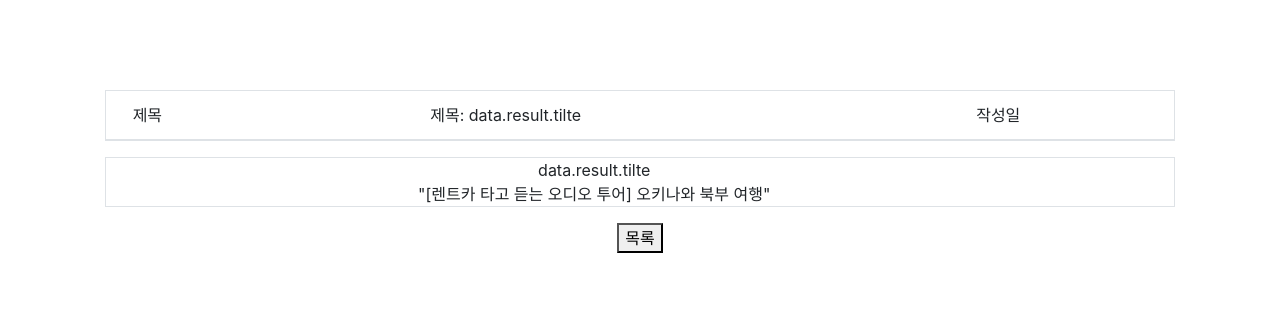
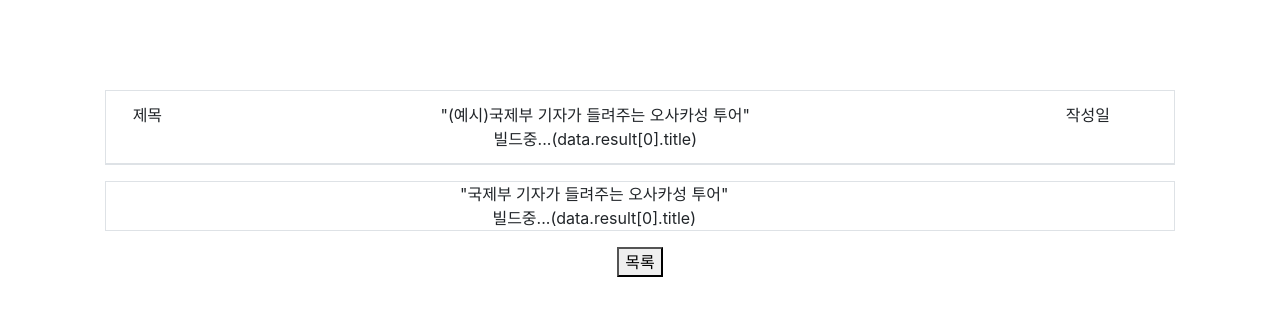
Before and after one commit to ko7452/tourlive, a React (Create React App) app: page /board in a window 1280 px wide. Shown: the top 316 px of the page. Built offline with nearby package versions, Linux system fonts and the light colour scheme.

Commit message:
update board.js

```diff
--- a/src/component/Board.js
+++ b/src/component/Board.js
@@ -5,12 +5,12 @@ import Table from "react-bootstrap/Table";
 import Row from "react-bootstrap/Row";
 import Col from "react-bootstrap/Col";
 
-const Board = ({ history }) => {
+const Board = ({ history, boards }) => {
   // 게시글의 내용을 보여줍니다
   const homeButton = () => {
     history.push("/");
   };
-  //   console.log("boads 받아옴??", boards);
+  console.log("boads 게시글 받아옴??", boards);
   return (
     <div>
       <Container>
@@ -22,10 +22,12 @@ const Board = ({ history }) => {
                   <Col xs={6} md={1}>
                     제목
                   </Col>
-                  <Col xs={6} md={7}>
-                    제목: data.result.tilte
+                  <Col xs={6} md={9}>
+                    "(예시)국제부 기자가 들려주는 오사카성 투어"
+                    <br />
+                    빌드중...(data.result[0].title)
                   </Col>
-                  <Col xs={6} md={4}>
+                  <Col xs={6} md={2}>
                     작성일
                   </Col>
                 </Row>
@@ -39,8 +41,9 @@ const Board = ({ history }) => {
           <Row>
             <Col xs={6} md={1} />
             <Col xs={6} md={9}>
-              data.result.tilte <br />
-              "[렌트카 타고 듣는 오디오 투어] 오키나와 북부 여행"
+              "국제부 기자가 들려주는 오사카성 투어"
+              <br />
+              빌드중...(data.result[0].title)
             </Col>
             <Col xs={6} md={4} />
           </Row>
--- a/src/component/BoardList.js
+++ b/src/component/BoardList.js
@@ -29,7 +29,7 @@ const BoardList = ({ boards, setbBoards }) => {
         return res.json();
       })
       .then((res) => {
-        console.log("이거 뭐나오지?", res.data);
+        console.log("이거 뭐나오지?", res.data.rsults);
         setbBoards(res.data.results);
         // console.log("boards 이거 다른거", boards);
       })
--- a/src/component/BoardListEntry.js
+++ b/src/component/BoardListEntry.js
@@ -1,5 +1,5 @@
 import React from "react";
-import { Link } from "react-router-dom";
+import { NavLink } from "react-router-dom";
 
 import "bootstrap/dist/css/bootstrap.min.css";
 import Container from "react-bootstrap/Container";
@@ -11,7 +11,7 @@ import Col from "react-bootstrap/Col";
 // import Table from "react-bootstrap/Table";
 
 const BoardListEntry = ({ boards }) => {
-  // console.log("boards의 title =>> ", boards.title);
+  console.log("boards의 title =>> ", boards);
   return (
     <div>
       <Container>
@@ -20,10 +20,15 @@ const BoardListEntry = ({ boards }) => {
             {boards.id}
           </Col>
           <Col xs={6} md={8}>
-            <Link to="/board">{boards.title}</Link>
+            <NavLink
+              to={{ pathname: "/board", query: { title: boards.title } }}
+            >
+              {boards.title}
+            </NavLink>
           </Col>
           <Col xs={6} md={3}>
-            {boards.created_at}
+            {boards.created_at.substring(0, 10)}
+            {/* 날짜만 나올 수 있도록  substring() */}
           </Col>
         </Row>
       </Container>
```
